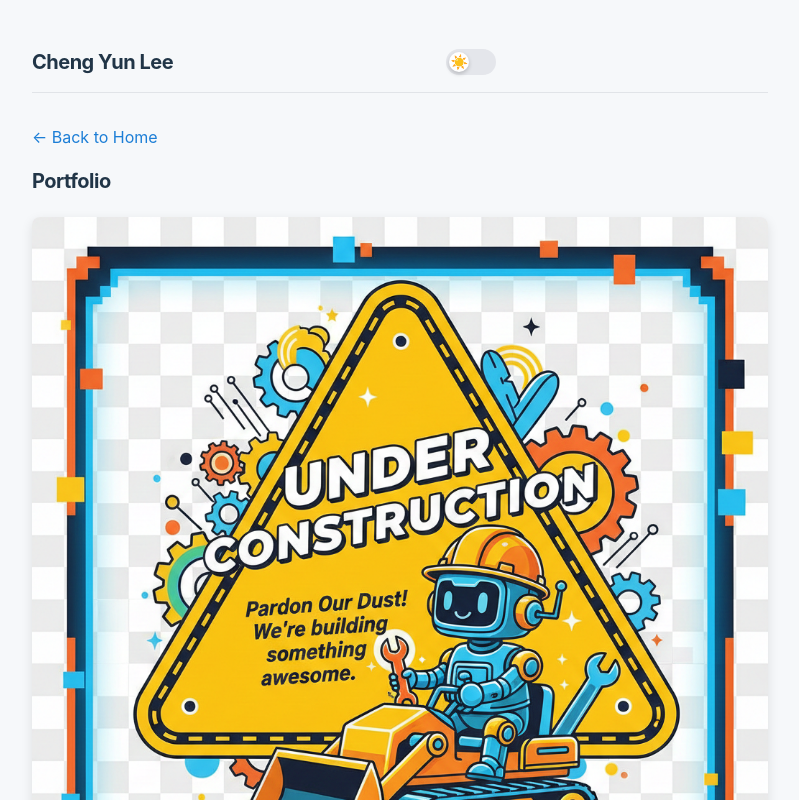
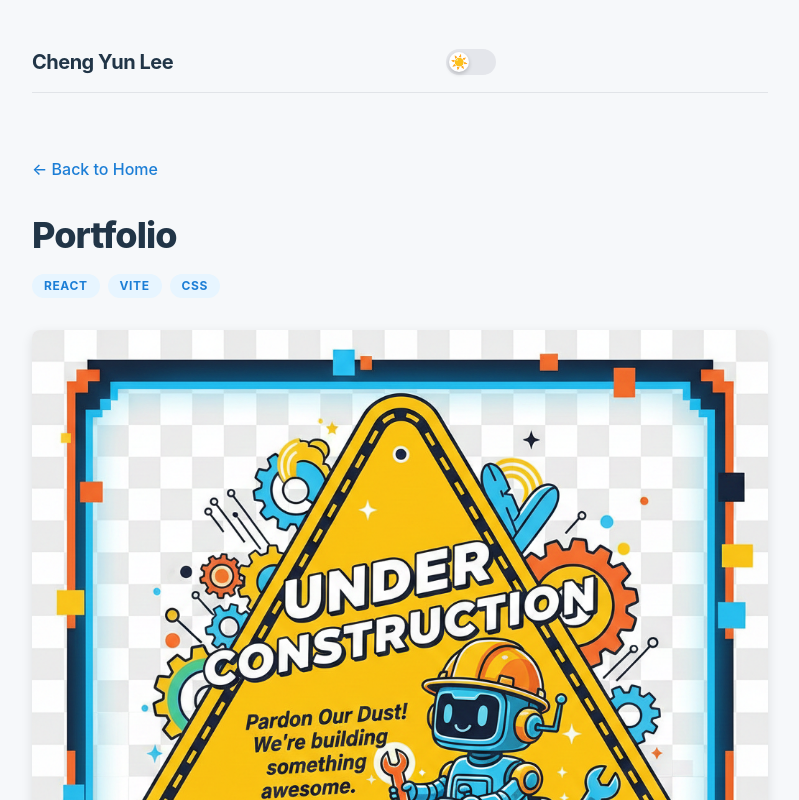
Before and after one commit to Enlightenus/Enlightenus.github.io, a React (Vite) app: page /project/1 in a window 1280 px wide. Shown: the top 800 px of the page, without its empty margins (240-1039 px from the left). Built offline with nearby package versions, Linux system fonts and the light colour scheme.

Commit message:
fix minor issue on project

```diff
--- a/src/ProjectDetail.jsx
+++ b/src/ProjectDetail.jsx
@@ -10,10 +10,19 @@ function ProjectDetail() {
     if (!project) return <div>Project not found</div>;
 
     return (
-        <div className="project-detail">
-            <Link to="/" style={{ color: 'var(--tag-text)', textDecoration: 'none' }}>← Back to Home</Link>
-            <h1 style={{ marginTop: '20px' }}>{project.title}</h1>
+        <div className="project-detail py-8">
+            <Link to="/" className="text-tag-text hover:underline mb-8 inline-block font-medium">← Back to Home</Link>
+            <h1 className="text-3xl md:text-4xl font-extrabold text-title mb-4 leading-tight">
+                {project.title}
+            </h1>
 
+            <div className="flex flex-wrap gap-2 mb-8">
+                {project.tags.map(tag => (
+                    <span key={tag} className="bg-tag-bg text-tag-text px-3 py-1 rounded-full text-xs font-bold uppercase tracking-wider">
+                        {tag}
+                    </span>
+                ))}
+            </div>
 
             <div className="markdown-content">
                 <ReactMarkdown>{project.content}</ReactMarkdown>
--- a/src/index.css
+++ b/src/index.css
@@ -61,6 +61,12 @@
       line-height: 1.2;
     }
   }
+
+  img {
+    /* Ensure image does not overflow its container */
+    max-width: 100%;
+    height: auto;
+    object-fit: cover;
   }
 
   .theme-switch {
@@ -142,3 +148,4 @@ img {
     margin: 1.5rem auto;
     box-shadow: 0 4px 12px rgba(0, 0, 0, 0.1);
   }
+}
```
Lines whose indentation alone changed are shown as unchanged.
